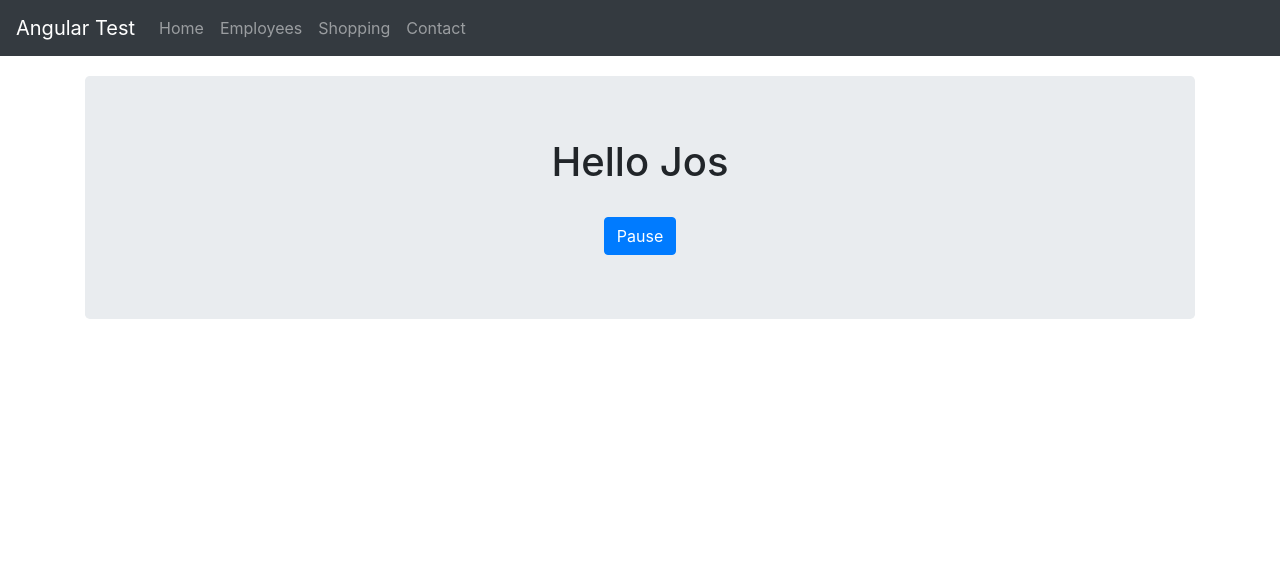
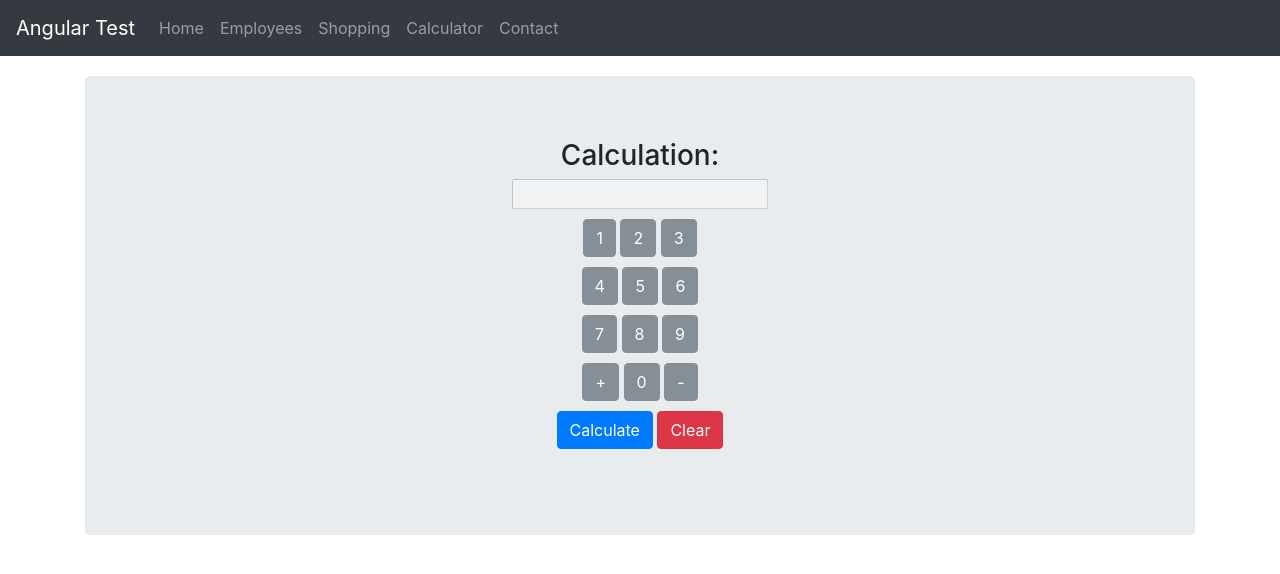
Before and after one commit to daanbergmans/angular-practice, a plain HTML site: page angular-test/index.html at #!/calculator in a window 1280 px wide. Drawn offline with nearby package versions, Linux system fonts and the light colour scheme; some packages are replaced by stand-ins of ours.

Commit message:
Added basic calculator

```diff
--- a/angular-test/css/customCSS.css
+++ b/angular-test/css/customCSS.css
@@ -33,6 +33,10 @@ body {
   margin-top: 25px;
 }
 
+.marginTopSmall {
+  margin-top: 10px;
+}
+
 .noLiDot {
   list-style: none;
 }
--- a/angular-test/index.html
+++ b/angular-test/index.html
@@ -17,6 +17,7 @@
   <script type="text/javascript" src="src/controllers/homeController.js"></script>
   <script type="text/javascript" src="src/controllers/employeeController.js"></script>
   <script type="text/javascript" src="src/controllers/shoppingController.js"></script>
+  <script type="text/javascript" src="src/controllers/calculatorController.js"></script>
   <script type="text/javascript" src="src/controllers/contactController.js"></script>
   <script type="text/javascript" src="src/services/dataService.js"></script>
 
--- a/angular-test/src/app/app.js
+++ b/angular-test/src/app/app.js
@@ -22,6 +22,11 @@ angular.module("myApp", ["ngRoute"])
           controller: 'ShoppingController',
           controllerAs: 'vm'
         })
+        .when('/calculator', {
+            templateUrl: 'src/views/calculator.html',
+            controller: 'CalculatorController',
+            controllerAs: 'vm'
+        })
         .when('/contact', {
             templateUrl: 'src/views/contact.html',
             controller: 'ContactController',
--- /dev/null
+++ b/angular-test/src/controllers/calculatorController.js
@@ -0,0 +1,37 @@
+angular.module("myApp")
+
+  .controller("CalculatorController", function() {
+    var vm = this;
+
+    vm.calculationString = "";
+    vm.stringNotValid = false;
+
+    vm.addToCalculation = addToCalculation;
+    vm.calculate = calculate;
+    vm.clear = clear;
+
+    function addToCalculation(string) {
+      vm.calculationString += string;
+    }
+
+    function calculate() {
+      // if (checkIfValid(vm.calculationString)) {
+        vm.result = eval(vm.calculationString);
+        vm.stringNotValid = false;
+      // } else {
+      //   vm.stringNotValid = true;
+      // }
+
+    }
+
+    function clear() {
+      vm.result = "";
+      vm.calculationString = "";
+    }
+
+    // function checkIfValid(string) {
+    //   console.log(string.substr(string.length, -1));
+    //   return !isNaN(parseInt(string.substr(string.length, -1), 10)) ? true : false;
+    // }
+
+  });
--- /dev/null
+++ b/angular-test/src/views/calculator.html
@@ -0,0 +1,60 @@
+<div class="container">
+  <div class="jumbotron">
+    <div class="row">
+      <div class="col-md-12">
+        <h3>Calculation:</h3>
+      </div>
+    </div>
+    <div class="row">
+      <div class="col-md-12">
+        <input ng-model="vm.calculationString" type="text" disabled />
+      </div>
+    </div>
+    <div class="row marginTopSmall">
+      <div class="col-md-12">
+        <button class="btn btn-secondary" ng-click="vm.addToCalculation('1')">1</button>
+        <button class="btn btn-secondary" ng-click="vm.addToCalculation('2')">2</button>
+        <button class="btn btn-secondary" ng-click="vm.addToCalculation('3')">3</button>
+      </div>
+    </div>
+    <div class="row marginTopSmall">
+      <div class="col-md-12">
+        <button class="btn btn-secondary" ng-click="vm.addToCalculation('4')">4</button>
+        <button class="btn btn-secondary" ng-click="vm.addToCalculation('5')">5</button>
+        <button class="btn btn-secondary" ng-click="vm.addToCalculation('6')">6</button>
+      </div>
+    </div>
+    <div class="row marginTopSmall">
+      <div class="col-md-12">
+        <button class="btn btn-secondary" ng-click="vm.addToCalculation('7')">7</button>
+        <button class="btn btn-secondary" ng-click="vm.addToCalculation('8')">8</button>
+        <button class="btn btn-secondary" ng-click="vm.addToCalculation('9')">9</button>
+      </div>
+    </div>
+    <div class="row marginTopSmall">
+      <div class="col-md-12">
+        <button class="btn btn-secondary" ng-click="vm.addToCalculation('+')">+</button>
+        <button class="btn btn-secondary" ng-click="vm.addToCalculation('0')">0</button>
+        <button class="btn btn-secondary" ng-click="vm.addToCalculation('-')">-</button>
+      </div>
+    </div>
+    <div class="row marginTopSmall">
+      <div class="col-md-12">
+        <button ng-click="vm.calculate()" class="btn btn-primary">Calculate</button>
+        <button ng-click="vm.clear()" class="btn btn-danger">Clear</button>
+      </div>
+    </div>
+    <div class="row marginTopSmall">
+      <div class="col-md-12">
+        {{ vm.result }}
+      </div>
+    </div>
+    <div class="row marginTopSmall">
+      <div class="col-md-12">
+        <div class="alert alert-danger marginTop" ng-show="vm.stringNotValid">
+          Make sure the calculation is correct!
+        </div>
+      </div>
+    </div>
+  </div>
+</div>
--- a/angular-test/src/views/navigation.html
+++ b/angular-test/src/views/navigation.html
@@ -16,6 +16,9 @@
         <a class="nav-link" ng-href="#!/shopping">Shopping</a>
       </li>
       <li class="nav-item">
+        <a class="nav-link" ng-href="#!/calculator">Calculator</a>
+      </li>
+      <li class="nav-item">
         <a class="nav-link" ng-href="#!/contact">Contact</a>
       </li>
     </ul>
```
Also changed, not shown: angular-test/src/views/shopping.html (+1 -1 lines).
